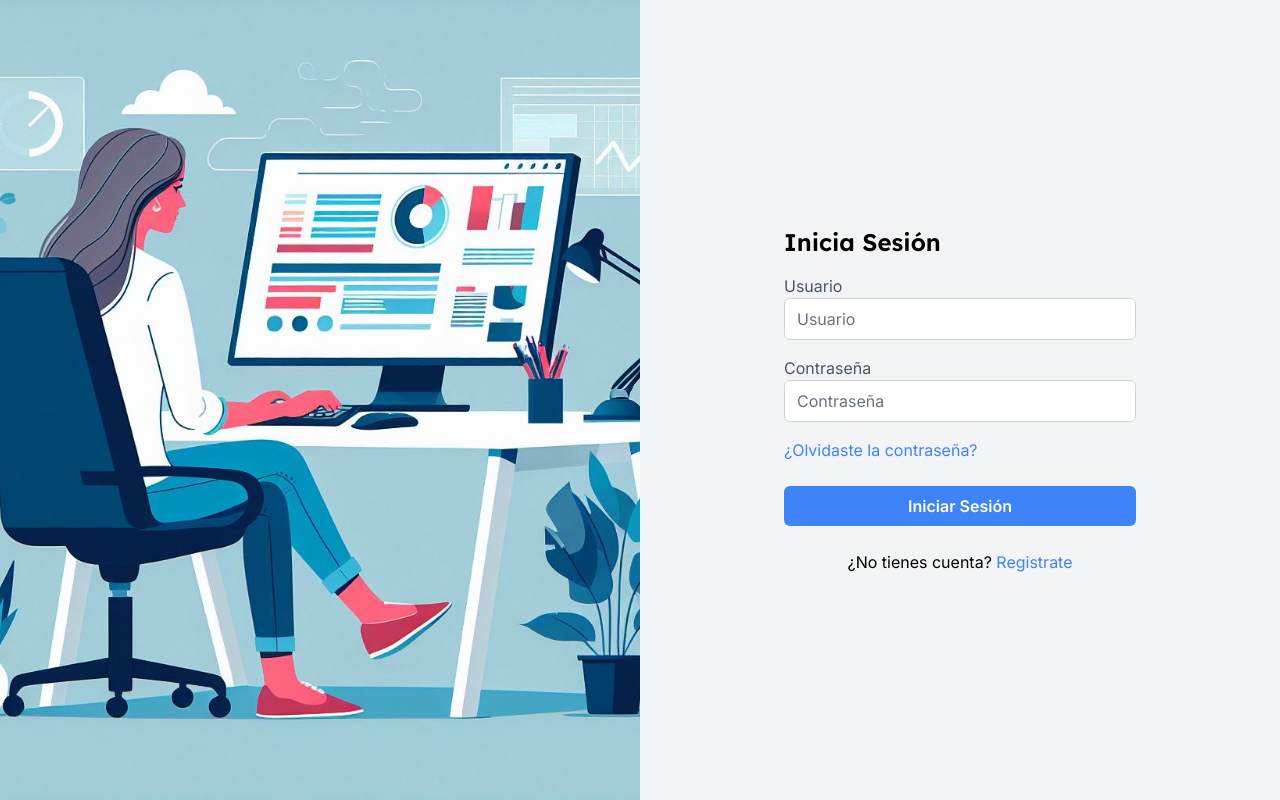
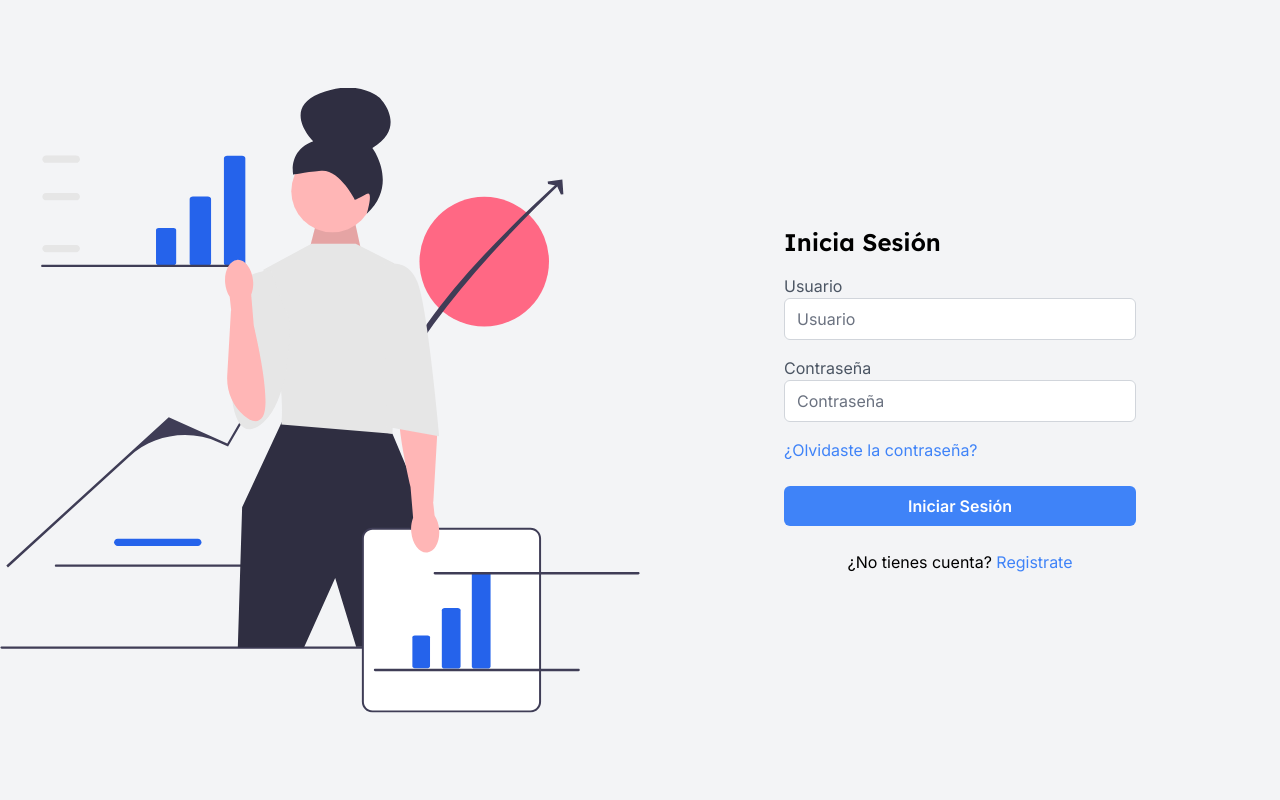
Before and after one commit to JuanM27/Expenses-Tracker-Angular, an Angular app: page /login in a window 1280 px wide. Built offline with nearby package versions, Linux system fonts and the light colour scheme.

Commit message:
login background

```diff
--- a/src/app/pages/login/login.component.html
+++ b/src/app/pages/login/login.component.html
@@ -1,10 +1,10 @@
 <div class="bg-gray-100 flex justify-center items-center h-screen">
   <!-- Left: Image -->
-  <div class="w-1/2 h-screen hidden lg:block">
+  <div class=" w-1/2 h-1/2 relative ">
     <img
-      src="../assets/images/login-background.jpeg"
+      src="../assets/images/statistics.svg"
       alt="Placeholder Image"
-      class="object-cover w-full h-full"
+      class="absolute top-1/2 left-1/2 transform -translate-x-1/2 -translate-y-1/2 object-cover"
     />
   </div>
   <!-- Right: Login Form -->
```
Also changed, not shown: src/assets/images/statistics.svg (added).
